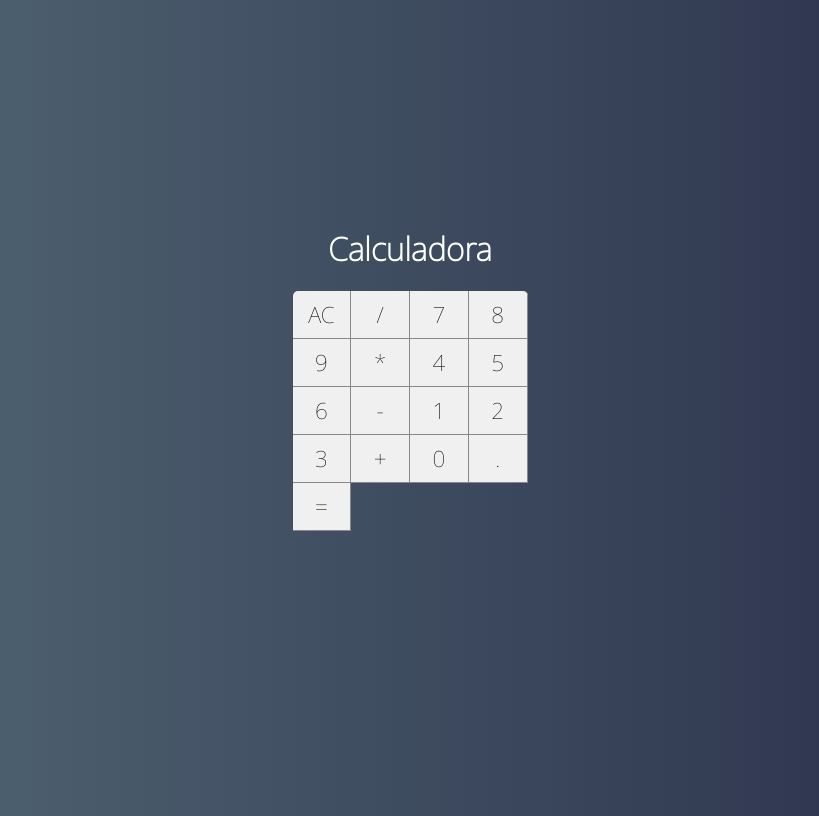
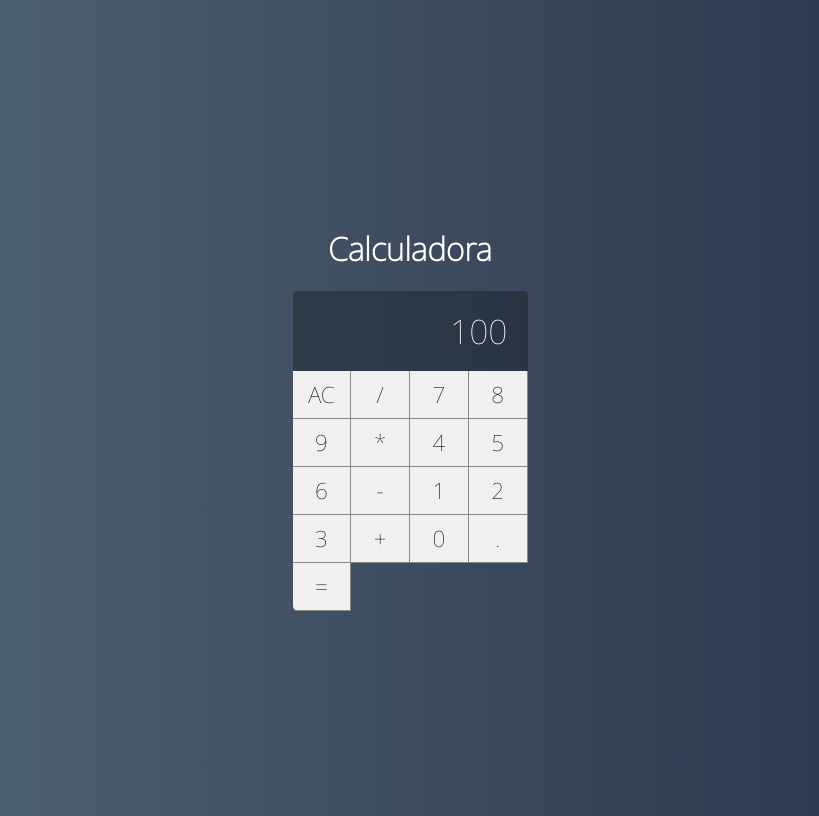
Before and after one commit to devGiovanni95/CalculadoraReact, a React (Create React App) app: page / in a window 1280 px wide. Shown: the whole page, without its empty margins (230-1049 px from the left). Built offline with nearby package versions, Linux system fonts and the light colour scheme.

Commit message:
Creating display for Calculator

```diff
--- /dev/null
+++ b/src/components/Display.css
@@ -0,0 +1,12 @@
+.display{
+    grid-column: span 4;/*Ocupar as 4 colunas*/
+    background-color: #0004;
+
+    /*Layout*/
+    display: flex;
+    justify-content: flex-end;
+    align-items: center;
+    padding: 20px;
+    font-size: 2.1em;
+    overflow: hidden;/*Nao deixar transpassar os valores para fora do visor*/
+}
--- /dev/null
+++ b/src/components/Display.jsx
@@ -0,0 +1,5 @@
+import React from "react";
+import './Display.css'
+
+export default props =>
+<div className="display">{props.value}</div>
--- a/src/main/Calculator.css
+++ b/src/main/Calculator.css
@@ -7,5 +7,5 @@
     /*Layout*/
     display: grid;
     grid-template-columns: repeat(4, 25%); /* 4 colunas cada uma com 25% do tamanho da tela*/
-    grid-template-rows: repeat(5, 48px)
+    grid-template-rows: 1fr repeat(5, 48px)
 }
--- a/src/main/Calculator.jsx
+++ b/src/main/Calculator.jsx
@@ -1,11 +1,13 @@
 import React,{Component} from 'react'
 import Button from '../components/Button'
+import Display from '../components/Display'
 import './Calculator.css'
 
 export default class Calculator extends Component{
     render(){
         return(
             <div className='calculator'>
+                <Display value={100}/>
                 <Button label="AC"/>
                 <Button label="/"/>
                 <Button label="7"/>
```
